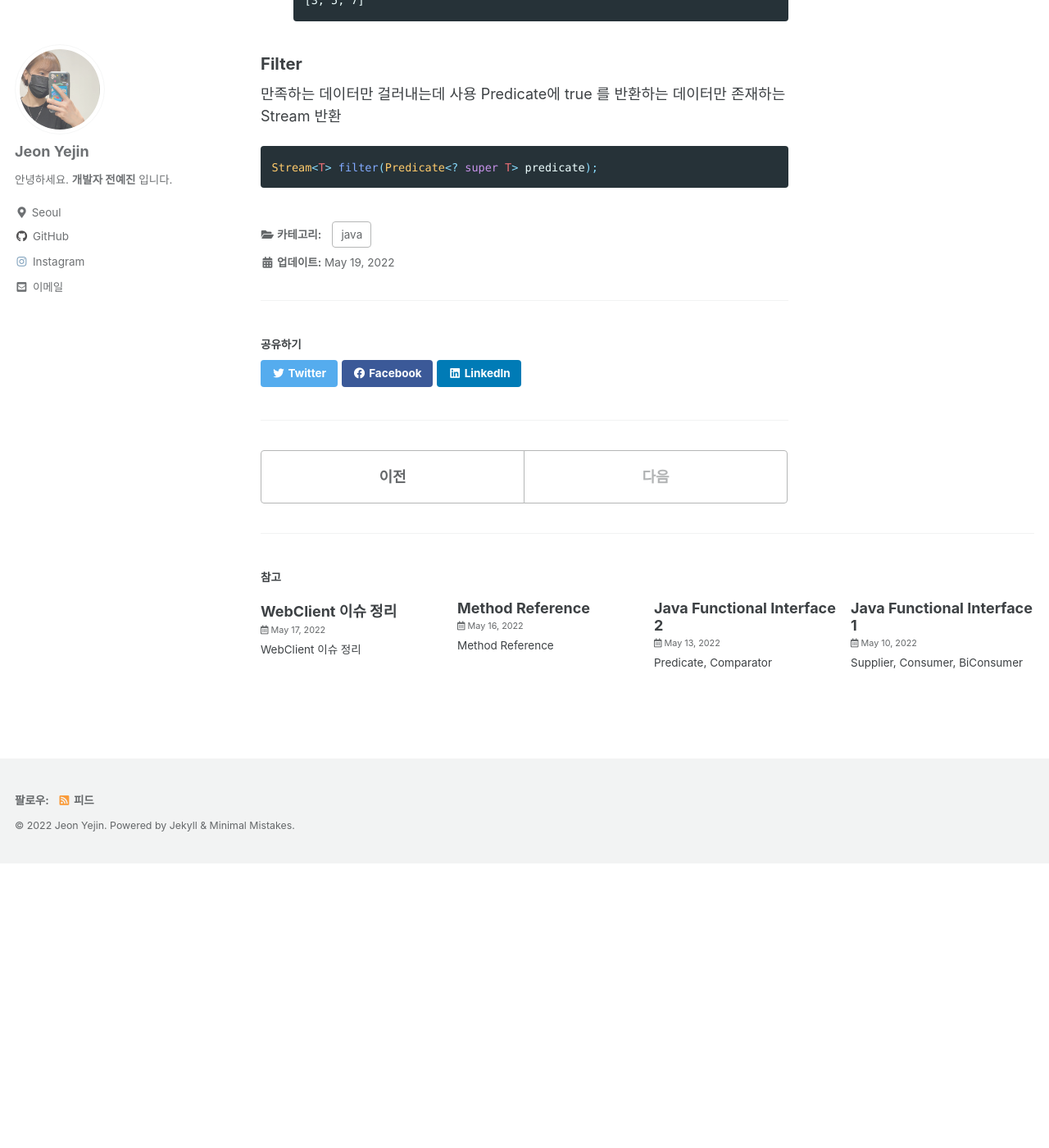
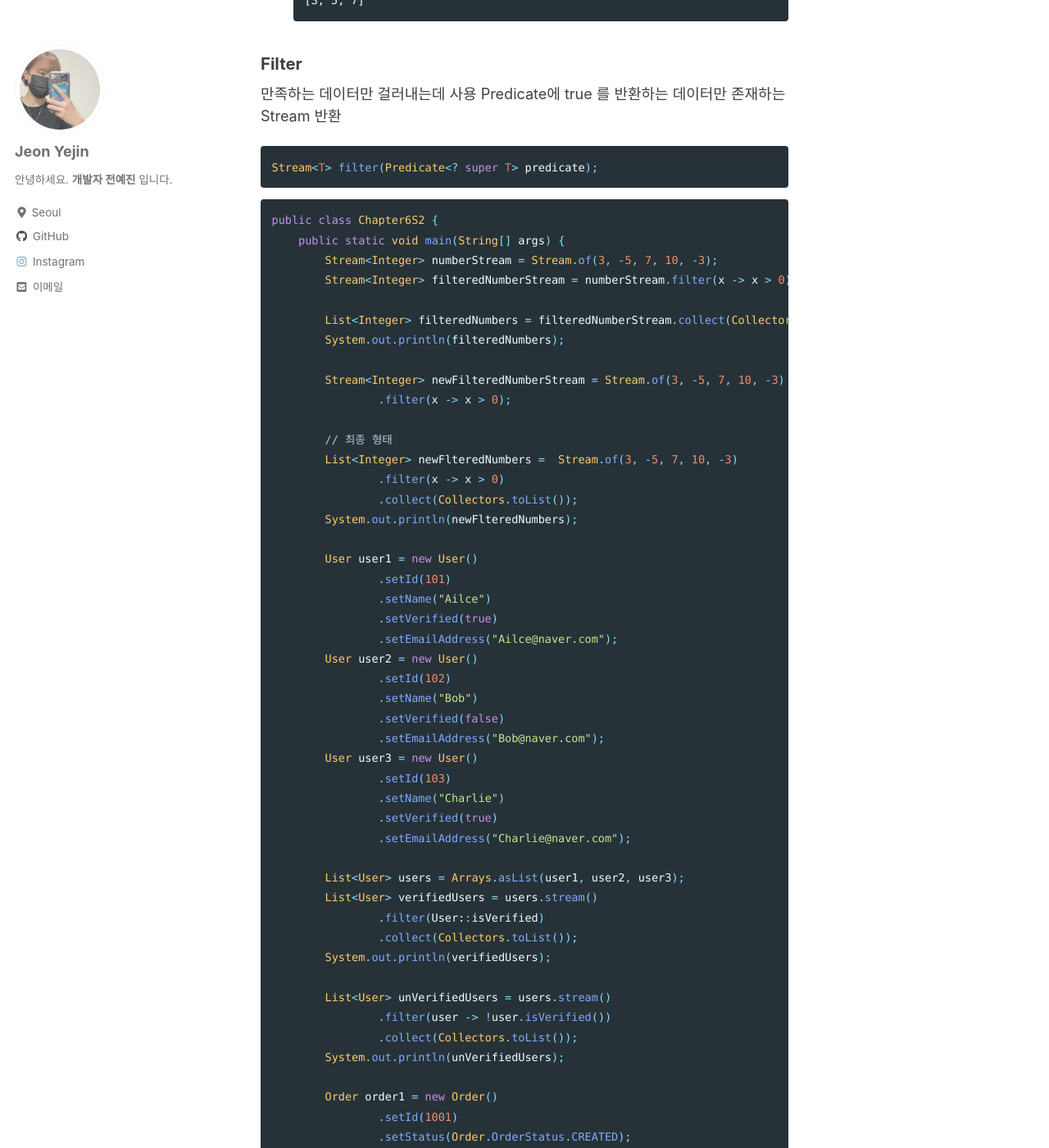
Before and after one commit to yejin-jeon-developer/git-page, a Jekyll site: the page built from _posts/java/2022-05-19-java-stream-5.md, in a window 1280 px wide and 1400 px high, scrolled down 968 px. Shown: the whole window at 82% size. Built offline with Jekyll 4.4.1, drawn with Linux system fonts in a browser that asks for light colours; cached includes are drawn as plain includes; before the commit the page ends 2021 px from its top, so only the background shows below that; some of the changed text lies outside the part shown.

Commit message:
java8 stream post 추가

````diff
--- a/_posts/java/2022-05-19-java-stream-5.md
+++ b/_posts/java/2022-05-19-java-stream-5.md
@@ -41,3 +41,73 @@ Predicate에 true 를 반환하는 데이터만 존재하는 Stream 반환
 ```java
 Stream<T> filter(Predicate<? super T> predicate);
 ```
+```java
+public class Chapter6S2 {
+    public static void main(String[] args) {
+        Stream<Integer> numberStream = Stream.of(3, -5, 7, 10, -3);
+        Stream<Integer> filteredNumberStream = numberStream.filter(x -> x > 0);
+
+        List<Integer> filteredNumbers = filteredNumberStream.collect(Collectors.toList());
+        System.out.println(filteredNumbers);
+
+        Stream<Integer> newFilteredNumberStream = Stream.of(3, -5, 7, 10, -3)
+                .filter(x -> x > 0);
+
+        // 최종 형태
+        List<Integer> newFlteredNumbers =  Stream.of(3, -5, 7, 10, -3)
+                .filter(x -> x > 0)
+                .collect(Collectors.toList());
+        System.out.println(newFlteredNumbers);
+
+        User user1 = new User()
+                .setId(101)
+                .setName("Ailce")
+                .setVerified(true)
+                .setEmailAddress("Ailce@naver.com");
+        User user2 = new User()
+                .setId(102)
+                .setName("Bob")
+                .setVerified(false)
+                .setEmailAddress("Bob@naver.com");
+        User user3 = new User()
+                .setId(103)
+                .setName("Charlie")
+                .setVerified(true)
+                .setEmailAddress("Charlie@naver.com");
+
+        List<User> users = Arrays.asList(user1, user2, user3);
+        List<User> verifiedUsers = users.stream()
+                .filter(User::isVerified)
+                .collect(Collectors.toList());
+        System.out.println(verifiedUsers);
+
+        List<User> unVerifiedUsers = users.stream()
+                .filter(user -> !user.isVerified())
+                .collect(Collectors.toList());
+        System.out.println(unVerifiedUsers);
+
+        Order order1 = new Order()
+                .setId(1001)
+                .setStatus(Order.OrderStatus.CREATED);
+        Order order2 = new Order()
+                .setId(1002)
+                .setStatus(Order.OrderStatus.ERROR);
+        Order order3 = new Order()
+                .setId(1003)
+                .setStatus(Order.OrderStatus.PROCESSED);
+        Order order4 = new Order()
+                .setId(1004)
+                .setStatus(Order.OrderStatus.ERROR);
+        Order order5 = new Order()
+                .setId(1005)
+                .setStatus(Order.OrderStatus.IN_PROGRESS);
+
+        List<Order> orders = Arrays.asList(order1, order2, order3, order4, order5);
+        //filter orders in error state
+        List<Order> errorOrders = orders.stream()
+                .filter(order -> order.getStatus() == Order.OrderStatus.ERROR)
+                .collect(Collectors.toList());
+        System.out.println(errorOrders);
+    }
+}
+```
````
Also changed, not shown: _posts/java/2022-05-24-java-stream-6.md (added, +77 -0 lines), _posts/java/2022-05-24-java-stream-7.md (added, +92 -0 lines).
